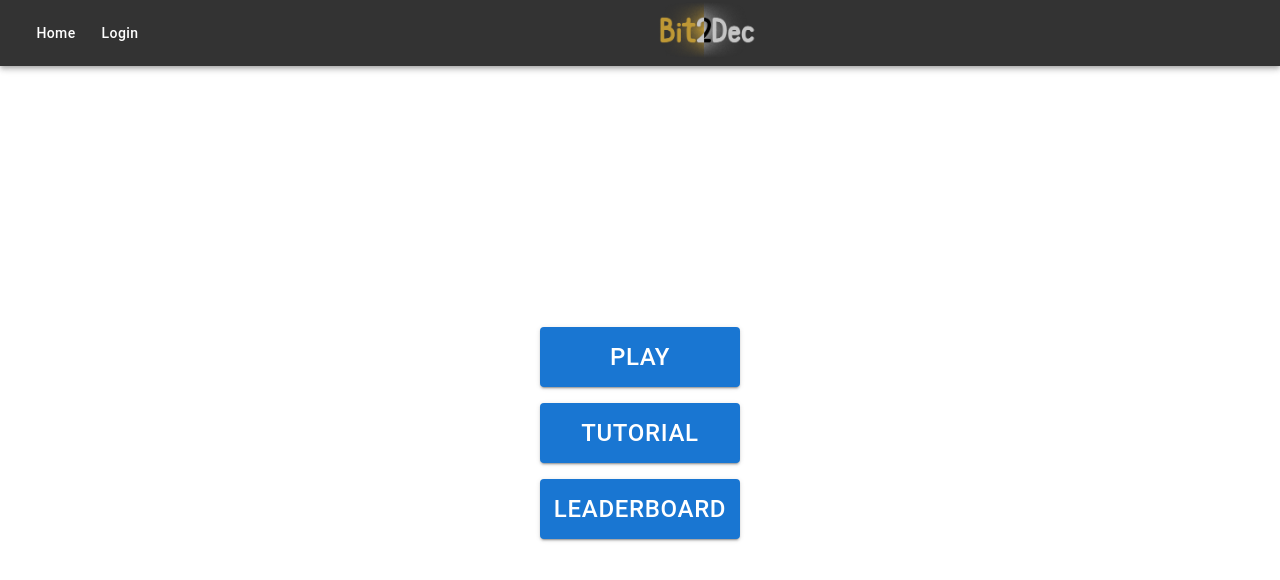
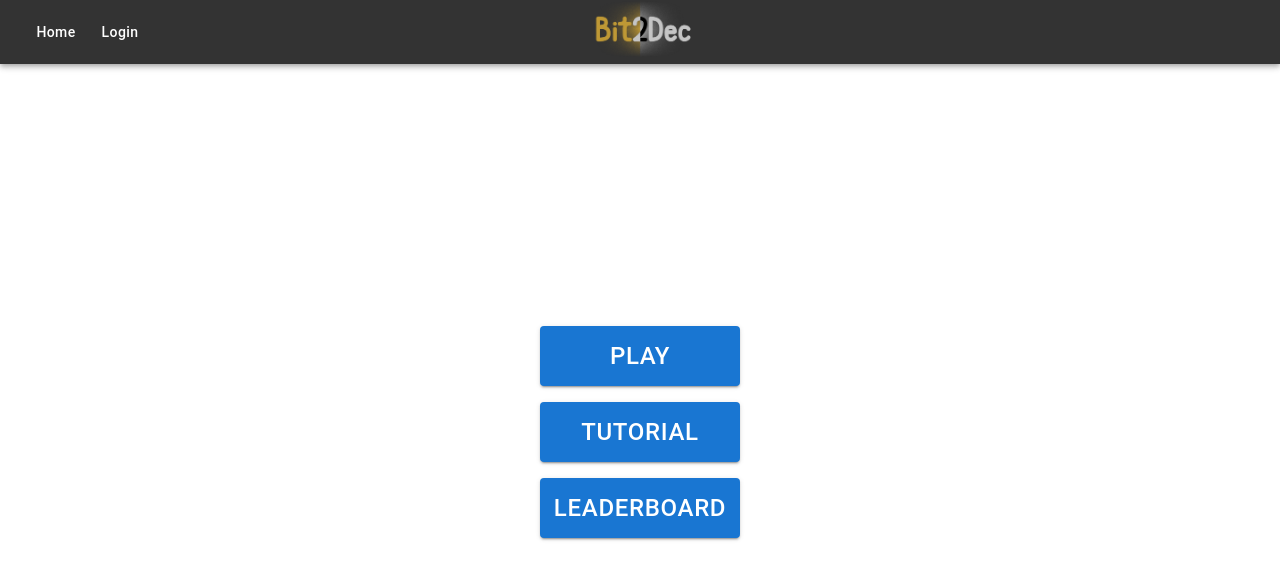
Before and after one commit to zibaeschion/bit2dec, a React (Vite) app in the folder client/: page / in a window 1280 px wide. Shown: the top 580 px of the page. Built offline with nearby package versions, Linux system fonts and the light colour scheme.

Commit message:
Logo centred

```diff
--- a/client/src/components/NavigationBar.jsx
+++ b/client/src/components/NavigationBar.jsx
@@ -58,8 +58,15 @@
                 {/*<Typography variant="h6" sx={{ flexGrow: 1, textAlign: 'center' }}>*/}
                 {/*    Bit2Dec*/}
                 {/*</Typography>*/}
-                <Box sx={{ flexGrow: 1, textAlign: 'center' }}>
-                    <img src={logo} alt={'bit2dec'} height="60" />
+                <Box
+                    sx={{
+                        position: 'absolute',
+                        left: '50%',
+                        top: '50%',
+                        transform: 'translate(-50%, -50%)'
+                    }}
+                >
+                    <img src={logo} alt="bit2dec" height="60" />
                 </Box>
                 {/* Additional navigation options can be added here */}
             </Toolbar>
```
